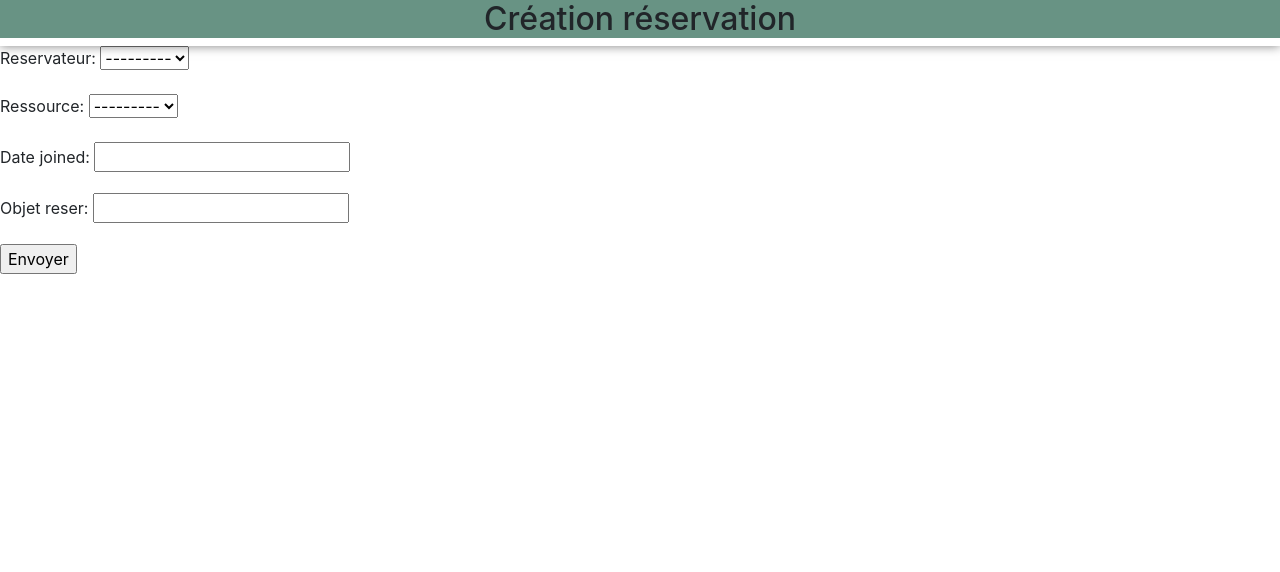
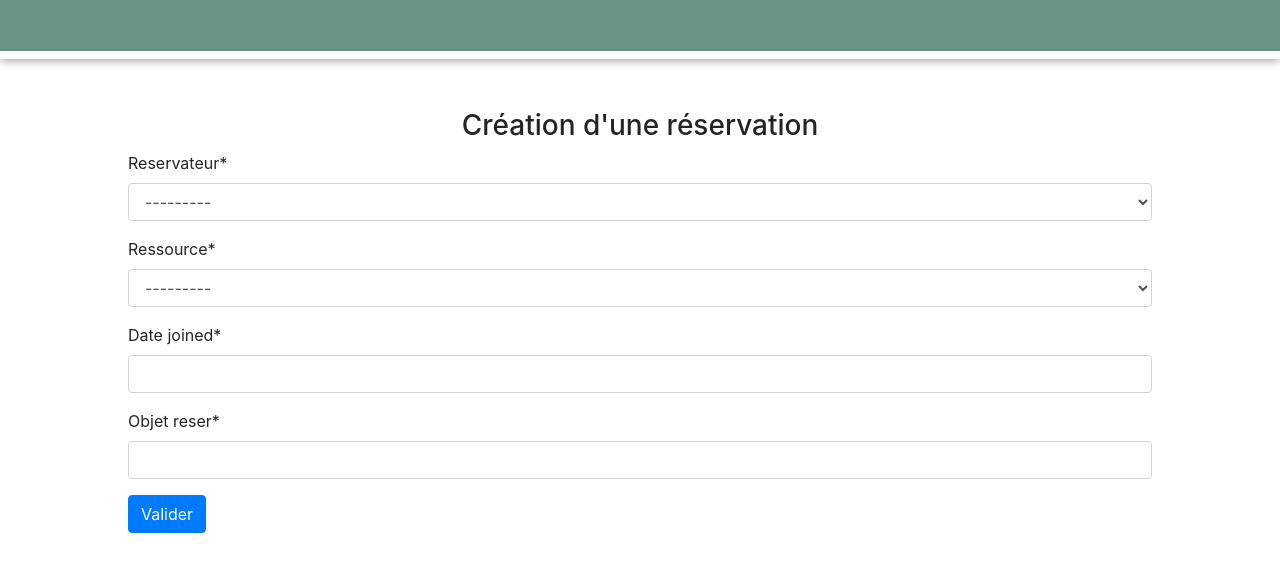
Before and after one commit to kiswayODG/ProjetTutore-Reservation-de-ressources-pedagogiques, a Django app: page /reservation/create_reserv in a window 1280 px wide. Shown: the top 572 px of the page. Run offline with Django 4.2, Linux system fonts and the light colour scheme; data comes from the database, SQL or seed files in the repository; data that the repository does not hold is empty; some libraries are stand-ins or nearby versions.

Commit message:
module reservation-createForm

```diff
--- a/GesRessourcesPed/GesRessourcesPed/settings.py
+++ b/GesRessourcesPed/GesRessourcesPed/settings.py
@@ -11,6 +11,7 @@ https://docs.djangoproject.com/en/4.1/ref/settings/
 """
 
 from pathlib import Path
+import os
 
 # Build paths inside the project like this: BASE_DIR / 'subdir'.
 BASE_DIR = Path(__file__).resolve().parent.parent
@@ -57,7 +58,7 @@ ROOT_URLCONF = 'GesRessourcesPed.urls'
 TEMPLATES = [
     {
         'BACKEND': 'django.template.backends.django.DjangoTemplates',
-        'DIRS': [],
+        'DIRS':  [os.path.join(BASE_DIR,'templates')],
         'APP_DIRS': True,
         'OPTIONS': {
             'context_processors': [
--- a/GesRessourcesPed/srcApp/forms.py
+++ b/GesRessourcesPed/srcApp/forms.py
@@ -1,7 +1,13 @@
 from django import forms
 from srcApp.models import Reservation
+from crispy_forms.helper import FormHelper
+
 
 class ReservationForm(forms.ModelForm):
     class Meta:
         model = Reservation
         fields = '__all__'
+
+    def __init__(self, *args, **kwargs):
+        super().__init__(*args, **kwargs)
+        self.helper = FormHelper()
--- a/GesRessourcesPed/srcApp/templates/create_reservation.html
+++ b/GesRessourcesPed/srcApp/templates/create_reservation.html
@@ -1,13 +1,17 @@
 
 {% extends 'base.html' %}
  {% block navigation %}
-               <h2 class="text-center">Création réservation</h2>
+              <h1 style="padding:2%"> </h1>
        {% endblock %}
+{% load crispy_forms_tags %}
+{% block content %}
+ <h3 class="text-center" style="margin-top:50px">Création d'une réservation</h3>
+<form action="" method="post" style="margin-left:10%; margin-right:10%">
+    <div class="form-group">
+  {% csrf_token %}
+  {{ form|crispy }}
 
-{% block content %}
-<form action="" method="post" >
-  {% csrf_token %}
-  {{ form.as_p }}
-  <input type="submit" value="Envoyer">
+  <button type="submit" class="btn btn-primary">Valider</button>
+        </div>
 </form>
 {% endblock %}
```
